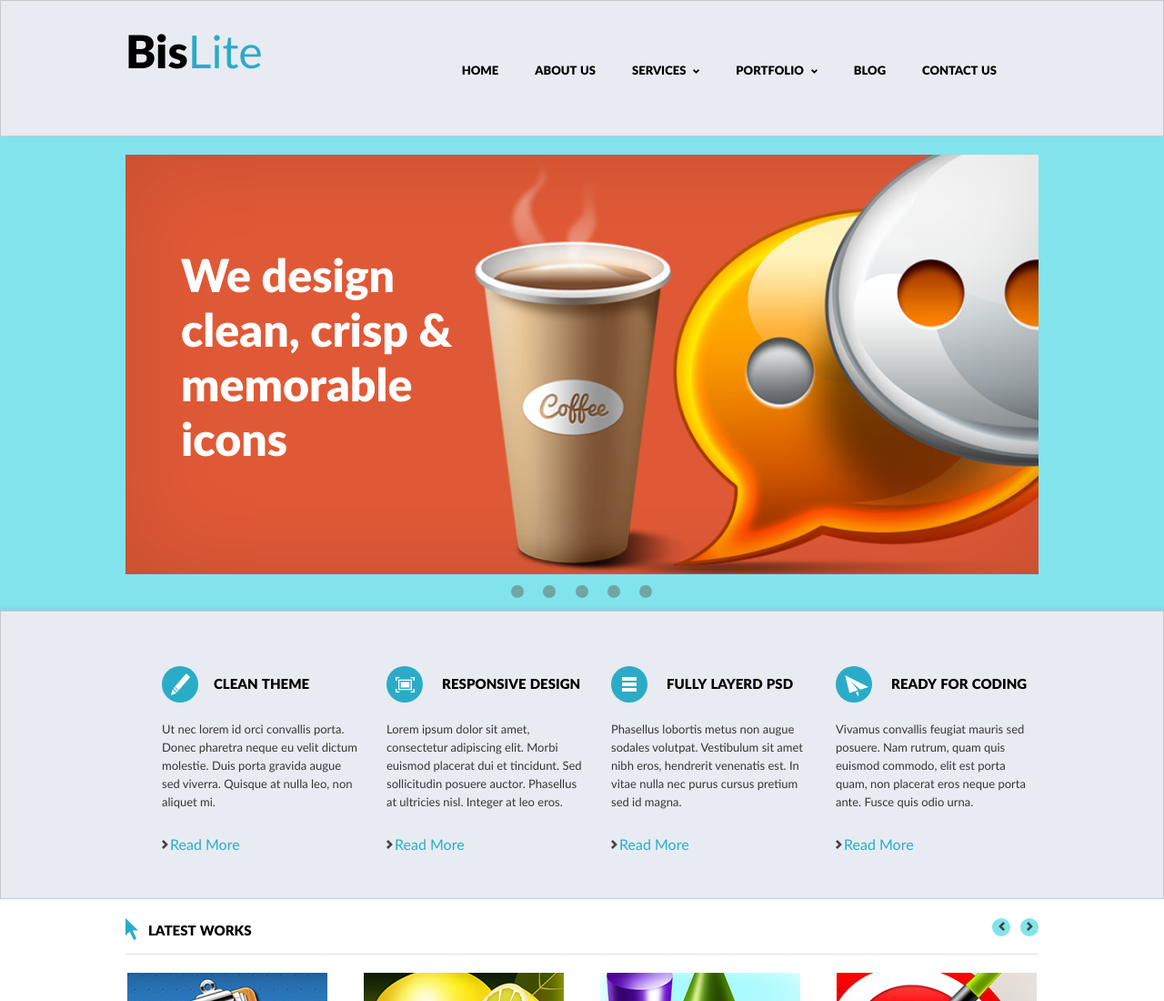
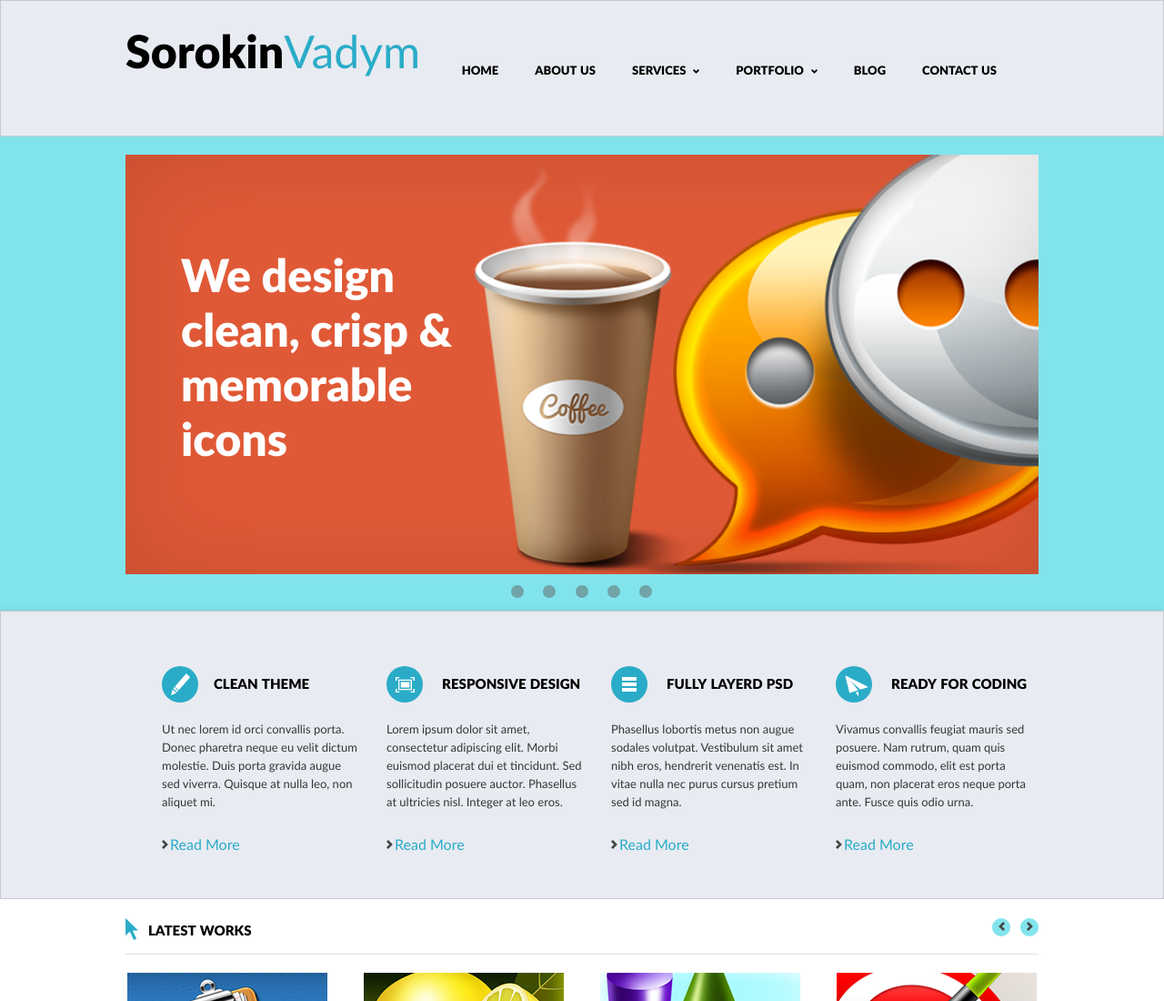
Before and after one commit to VadymSorokin/bislite, a plain HTML site: page index.html in a window 1280 px wide. Shown: the top 1100 px of the page at 91% size. Drawn offline with Linux system fonts and the light colour scheme; files whose address does not match are found by name.

Commit message:
Update index.html

```diff
--- a/index.html
+++ b/index.html
@@ -20,8 +20,8 @@
 				<div class="top_menu">
 					<div class="logo_top">
 						<a href="#" class="linkBL">
-							<h1 class="bis">Bis</h1><!--
-						--><h1 class="lite">Lite</h1>
+							<h1 class="bis">Sorokin</h1><!--
+						--><h1 class="lite">Vadym</h1>
 						</a>
 					</div>
 					<nav class="nav">
```
